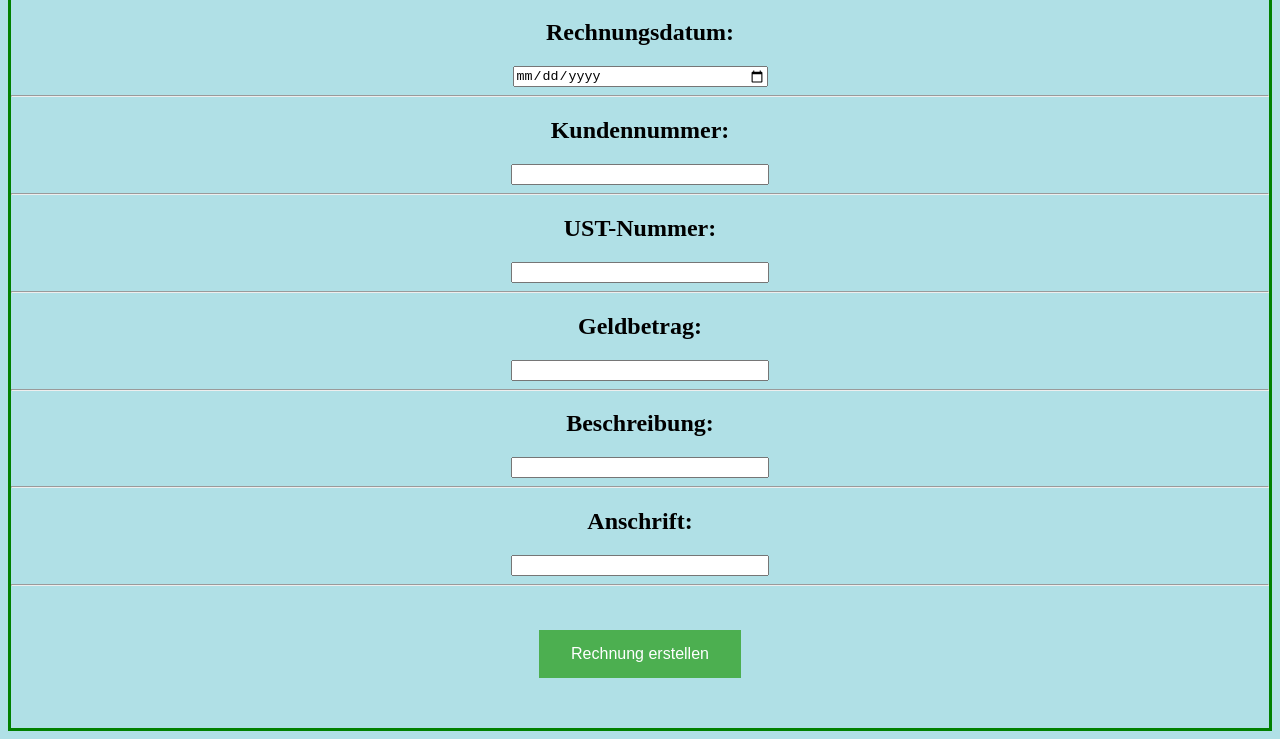
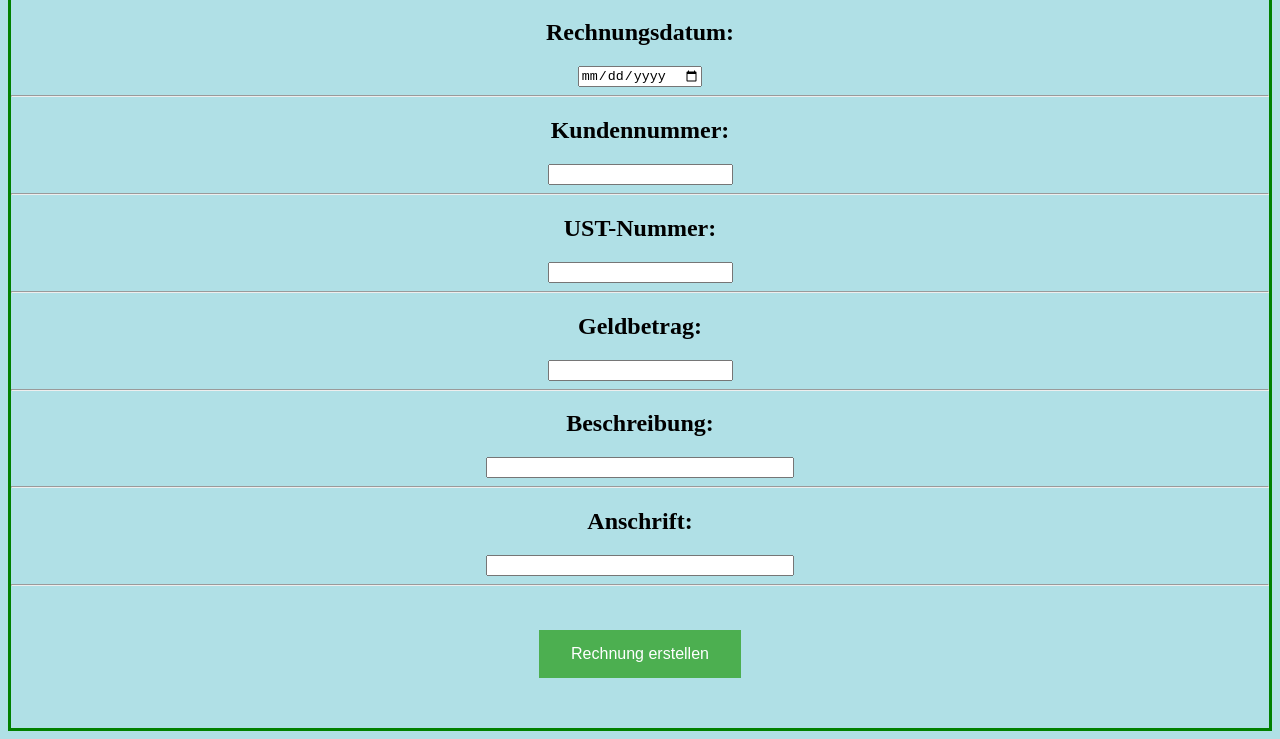
Before and after one commit to JoshDHBW/SystemA1, a plain HTML site: page index.html in a window 1280 px wide. Shown: the part 102-841 px from the top of the page. Drawn offline with Linux system fonts and the light colour scheme.

Commit message:
index.css erweitert

```diff
--- a/index.css
+++ b/index.css
@@ -22,6 +22,4 @@ button {
     font-size: 16px;
     margin-bottom: 50px;
 }
-input {
-    width: 250px;
-}
+input[type="text"]{ width: 300px ;display:inline-block; }
```
